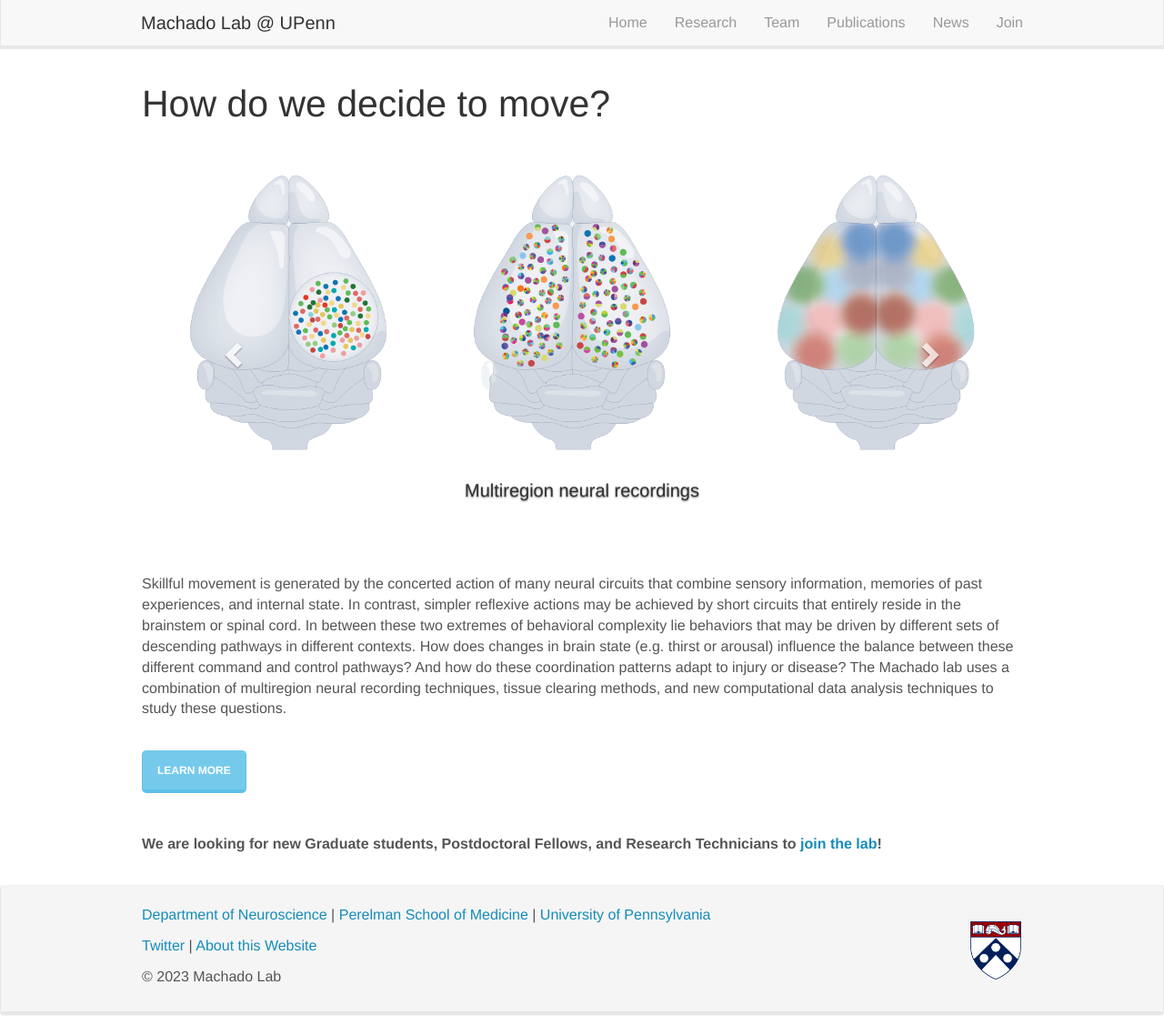
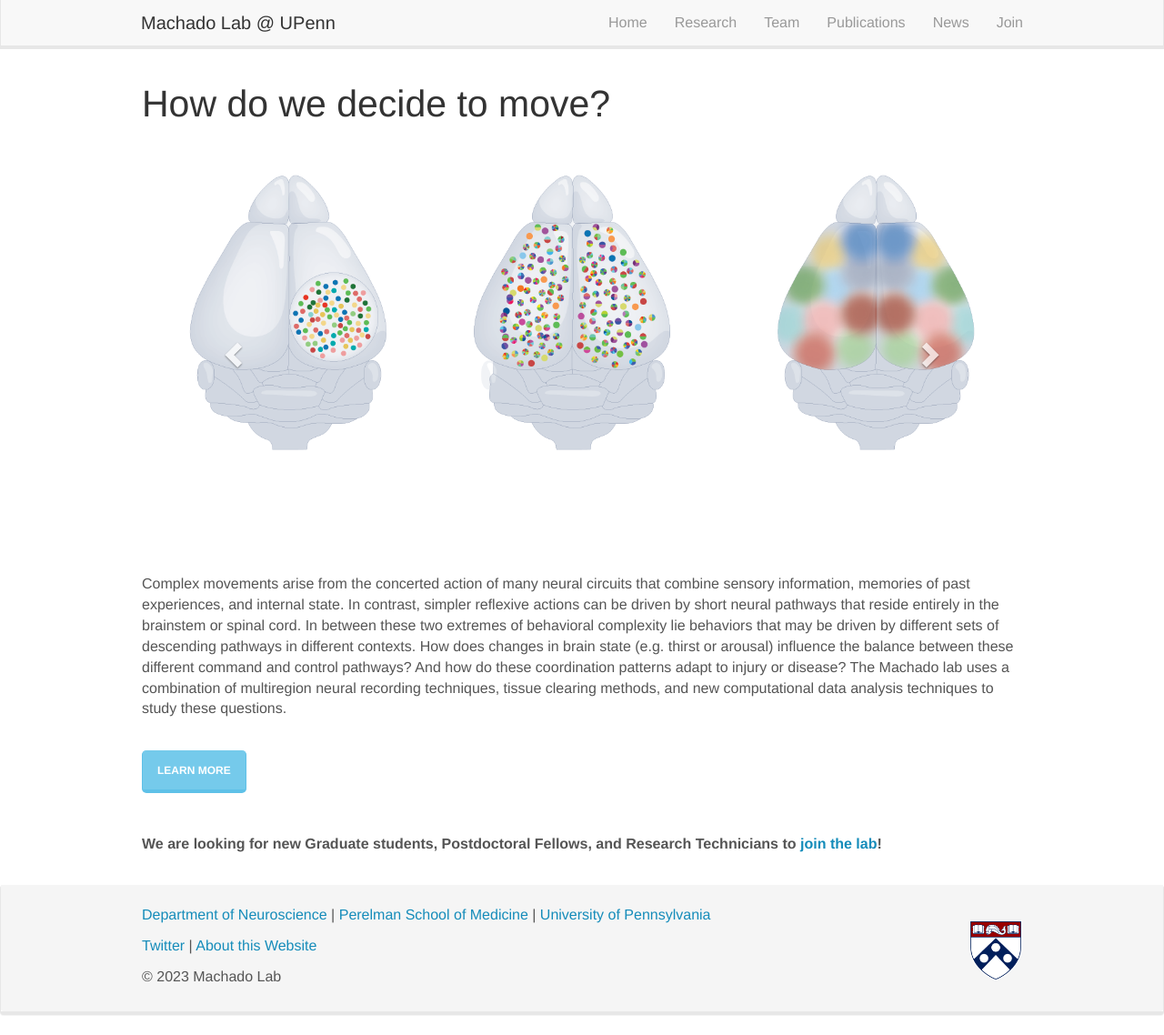
Before and after one commit to machado-lab-code/machado-lab-code, a Jekyll site: the page built from _pages/home.md, in a window 1280 px wide and 1138 px high. Shown: the whole window at 91% size. Built offline with Jekyll 4.4.1, drawn with Linux system fonts in a browser that asks for light colours; nearby versions of some CDN libraries.

Commit message:
removed captions, updated readme

```diff
--- a/_includes/footer.html
+++ b/_includes/footer.html
@@ -6,7 +6,7 @@
 		   <p></p>
 		   <img src="{{ site.url }}{{ site.baseurl }}/images/penn.png" class="img-responsive" width="6%" style="float: right" />
            <p>  <a href="https://www.med.upenn.edu/neuroscience/">Department of Neuroscience</a> | <a href="https://www.med.upenn.edu/">Perelman School of Medicine</a> | <a href="https://www.upenn.edu/">University of Pennsylvania</a> </p>
-		   <p><a href="https://twitter.com/machado_ta">Twitter</a> | <a href="{{ site.url }}{{ site.baseurl }}/aboutwebsite.html">About this Website</a></p>
+		   <p><a href="https://twitter.com/machado_ta">Twitter</a> | <a href="https://github.com/machado-lab-code/machado-lab-code">About this Website</a></p>
 		   <p>  &copy 2023 Machado Lab
 		   </p>
 		</div>
--- a/_pages/home.md
+++ b/_pages/home.md
@@ -21,21 +21,12 @@ permalink: /
     <div class="carousel-inner" markdown="0">
         <div class="item active">
             <img src="{{ site.url }}{{ site.baseurl }}/images/carousel/multiregion.png"/>
-            <div class="carousel-caption d-none d-md-block">
-              <h4>Multiregion neural recordings</h4>
-            </div>
         </div>
         <div class="item">
             <img src="{{ site.url }}{{ site.baseurl }}/images/carousel/interareal_nt.png"/>
-            <div class="carousel-caption d-none d-md-block">
-              <h4 style="color: white"><br><br>Descending command pathways that control movement</h4>
-            </div>
         </div>
         <div class="item">
             <img src="{{ site.url }}{{ site.baseurl }}/images/carousel/dynamics_nt.png"/>
-            <div class="carousel-caption d-none d-md-block">
-              <h4>Neural population dynamics</h4>
-            </div>
         </div>
         <div class="item">
             <img src="{{ site.url }}{{ site.baseurl }}/images/carousel/skyline.png"/>
@@ -51,7 +42,7 @@ permalink: /
   </a>
 </div>
 
-Skillful movement is generated by the concerted action of many neural circuits that combine sensory information, memories of past experiences, and internal state. In contrast, simpler reflexive actions may be achieved by short circuits that entirely reside in the brainstem or spinal cord. In between these two extremes of behavioral complexity lie behaviors that may be driven by different sets of descending pathways in different contexts. How does changes in brain state (e.g. thirst or arousal) influence the balance between
+Complex movements arise from the concerted action of many neural circuits that combine sensory information, memories of past experiences, and internal state. In contrast, simpler reflexive actions can be driven by short neural pathways that reside entirely in the brainstem or spinal cord. In between these two extremes of behavioral complexity lie behaviors that may be driven by different sets of descending pathways in different contexts. How does changes in brain state (e.g. thirst or arousal) influence the balance between
 these different command and control pathways? And how do these coordination patterns adapt to injury or disease? The Machado lab uses a combination of multiregion neural recording techniques, tissue clearing methods, and new computational data analysis techniques to study these questions.
 <br/><br/>
 
```
Also changed, not shown: README.md (+10 -94 lines).
